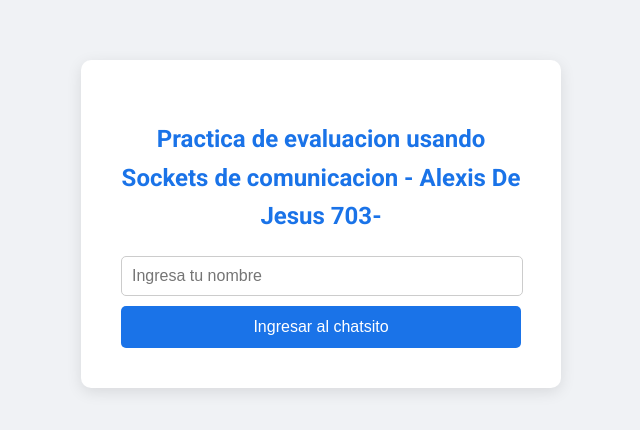
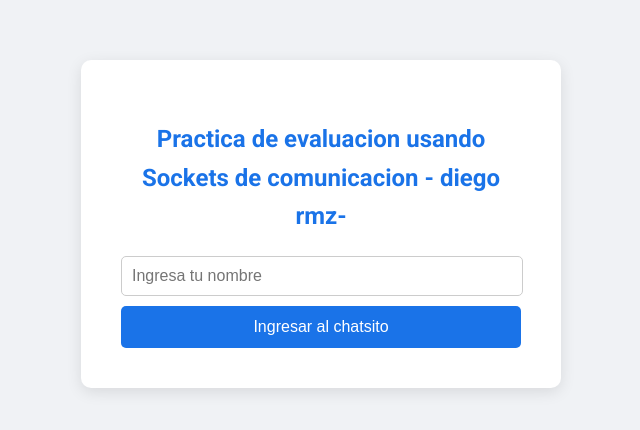
Before and after one commit to D58-rm1/CHATNODEDIEGO, a website: page public/index.html in a window 1280 px wide. Shown: the part 176-606 px from the top of the page, without its empty margins (319-959 px from the left). Drawn offline with nearby package versions, Linux system fonts and the light colour scheme; some packages are replaced by stand-ins of ours; no server answers; a script that the page names is missing.

Commit message:
Update index.html

```diff
--- a/public/index.html
+++ b/public/index.html
@@ -9,7 +9,7 @@
 </head>
 <body>
     <div id="panel-bienvenida">
-        <h2>Practica de evaluacion usando Sockets de comunicacion - Alexis De Jesus 703-</h2>
+        <h2>Practica de evaluacion usando Sockets de comunicacion - diego rmz-</h2>
         <input id="persona" type="text" placeholder="Ingresa tu nombre">
         <button id="ingresar">Ingresar al chatsito</button>
     </div>
```
